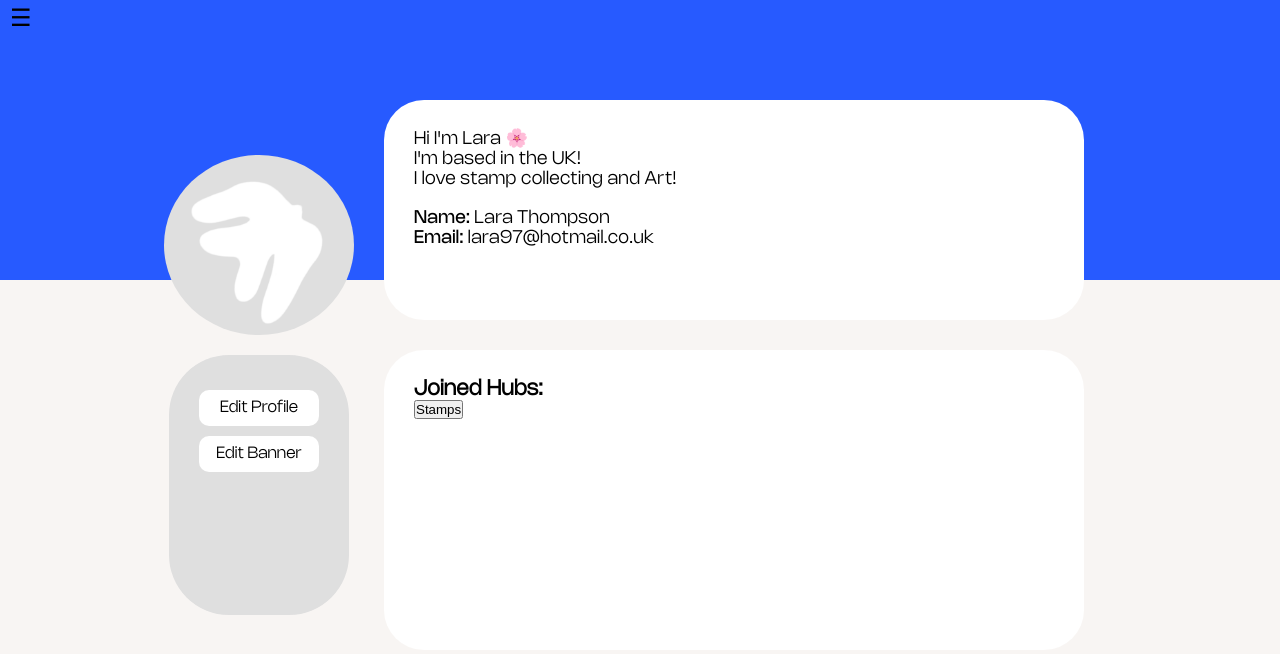
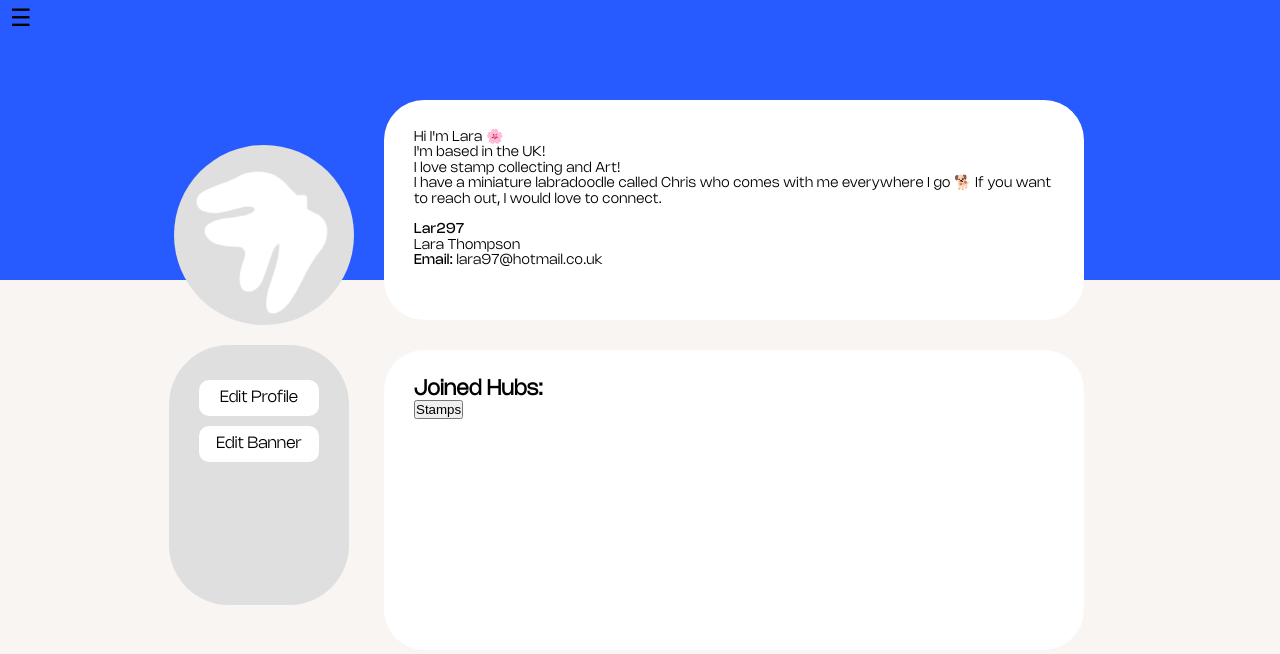
Before and after one commit to Zsolt-qwerty/final-project-flock, a Next.js app: page /Profile in a window 1280 px wide. Shown: the top 654 px of the page. Built offline with nearby package versions, Linux system fonts and the light colour scheme.

Commit message:
style: profile style edits, wokring colour picker added

```diff
--- a/src/app/Profile/Profile.module.css
+++ b/src/app/Profile/Profile.module.css
@@ -17,7 +17,7 @@
   grid-column: 1;
   display: flex;
   flex-direction: column;
-  margin-top: 50px;
+  margin-top: 30px;
   align-items: flex-end;
   justify-content: center;
   padding-right: 5px;
@@ -35,7 +35,7 @@
 }
 
 .imageContainer {
-  width: 180px;
+  width: 170px;
   height: 180px;
   padding-right: 10px;
   margin-right: 25px;
@@ -68,3 +68,7 @@
   letter-spacing: 0.02rem;
   line-height: 110%;
 }
+
+.favHubsContainer:hover {
+  box-shadow: 0 6px 6px rgba(0, 0, 0, 0.1);
+}
--- a/src/app/Profile/ProfileComponents/BioCard/BioCard.module.css
+++ b/src/app/Profile/ProfileComponents/BioCard/BioCard.module.css
@@ -7,9 +7,13 @@
   height: 20vh;
   overflow: hidden;
   font-family: "N-light";
-  font-size: 18px;
+  font-size: 14px;
   letter-spacing: 0.02rem;
   line-height: 110%;
+}
+
+.bioCardContainer:hover {
+  box-shadow: 0 6px 6px rgba(0, 0, 0, 0.1);
 }
 
 .boldBio {
--- a/src/app/Profile/ProfileComponents/BioCard/BioCard.tsx
+++ b/src/app/Profile/ProfileComponents/BioCard/BioCard.tsx
@@ -51,10 +51,18 @@ export default function BioCard({
             <span className={styles.boldBio}></span> Hi I&apos;m Lara 🌸
           </p>
           <p>I&apos;m based in the UK!</p>
-          <p>I love stamp collecting and Art!</p>
+          <p>
+            I love stamp collecting and Art!
+            <br />I have a miniature labradoodle called Chris who comes with me
+            everywhere I go 🐕 If you want to reach out, I would love to
+            connect.
+          </p>
           <br />
           <p>
-            <span className={styles.boldBio}>Name:</span> Lara Thompson
+            <span className={styles.boldBio}>Lar297</span>
+          </p>
+          <p>
+            <span className={styles.boldBio}></span> Lara Thompson
           </p>
           <p>
             <span className={styles.boldBio}>Email:</span> lara97@hotmail.co.uk
--- a/src/app/Profile/ProfileComponents/EditingCard/EditingCard.module.css
+++ b/src/app/Profile/ProfileComponents/EditingCard/EditingCard.module.css
@@ -35,6 +35,10 @@
   margin: 3px;
 }
 
+.colorButton:hover {
+  transform: scale(1.1); /* Button grows by 10% on hover */
+}
+
 .colourButtonDiv {
   width: 110px;
   background-color: white;
```
